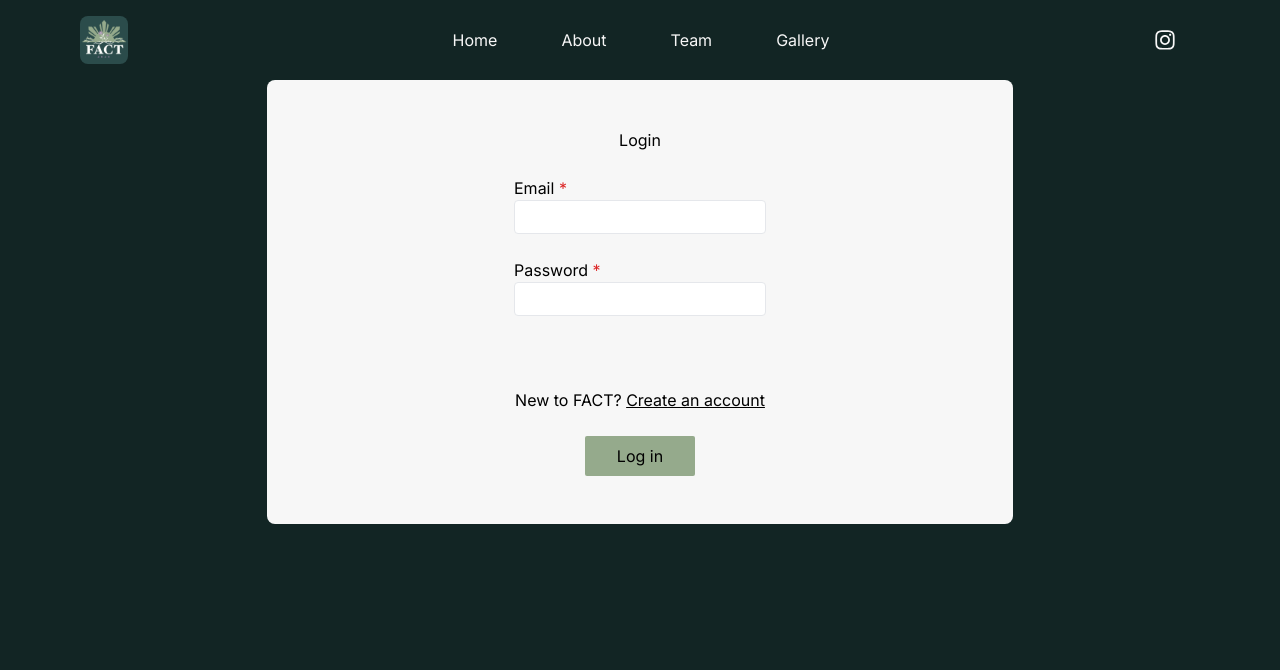
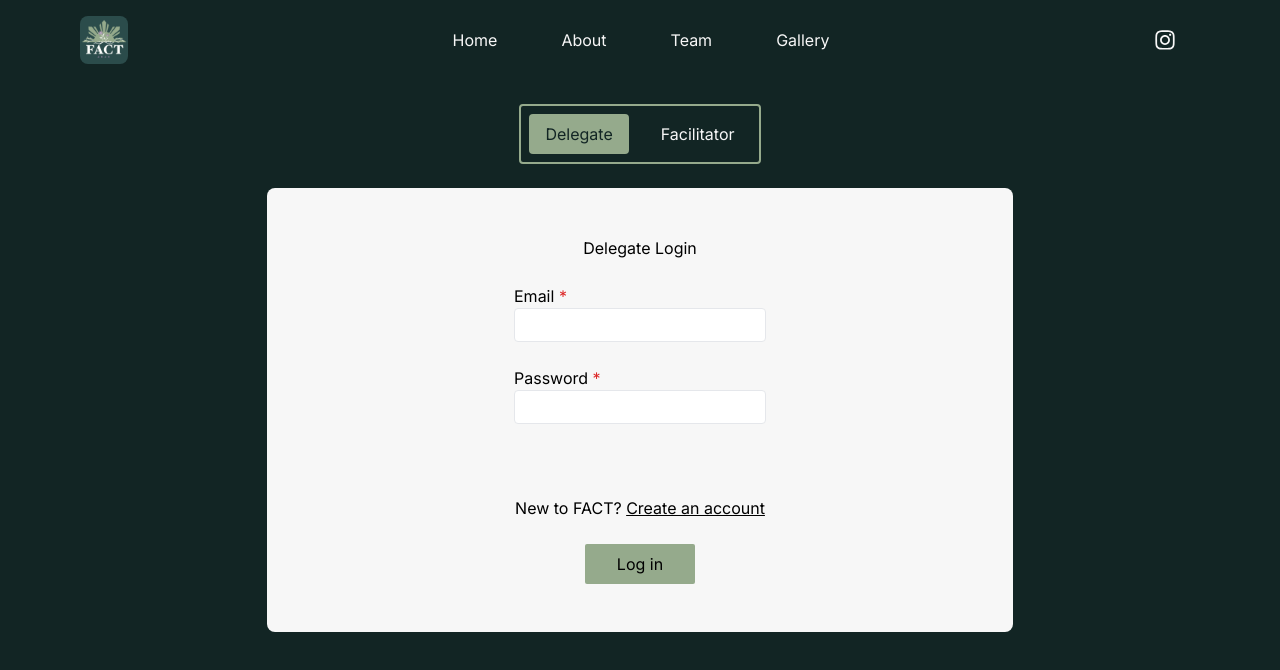
Before and after one commit to filipinx-americans-coming-together/fact-website-frontend, a Next.js app: page /my-fact/login in a window 1280 px wide. Shown: the top 670 px of the page. Built offline with nearby package versions, Linux system fonts and the light colour scheme.

Commit message:
moved facilitator login to my-fact login

```diff
--- a/src/app/facilitators/login/page.tsx
+++ /dev/null
@@ -1,61 +0,0 @@
-"use client";
-
-import FormContainer from "@/components/formatting/FormContainer";
-import Navbar from "@/components/navigation/Navbar";
-import TextInput from "@/components/ui/TextInput";
-import { useLogin } from "@/hooks/api/useLogin";
-import Link from "next/link";
-import { useState } from "react";
-
-export default function FacilitatorLogin() {
-    const [formData, setFormData] = useState<Object>({
-        username: "",
-        password: "",
-    });
-
-    return (
-        <>
-            <Navbar />
-
-            <FormContainer
-                submitText="Log in"
-                formName="loginForm"
-                onSubmit={() => {}}
-                isLoading={false}
-                errorMessage={undefined}
-            >
-                <div className="text-center">Facilitator Login</div>
-                <TextInput
-                    label="Username"
-                    id="username"
-                    setState={setFormData}
-                />
-                <TextInput
-                    label="Password"
-                    id="password"
-                    showCharacters={false}
-                    setState={setFormData}
-                />
-
-                <br />
-                <div className="text-center text-sm">
-                    Logging in for the first time? Make sure to use the
-                    temporary password provided by FACT. If you have can not
-                    find your password or run into problems logging in, please
-                    contact fact.it@psauiuc.org
-                </div>
-            </FormContainer>
-            <br />
-            <div className="text-center">
-                This page is for facilitators only. If you are not a
-                facilitator, please login{" "}
-                <Link
-                    className="underline hover:text-highlight-primary"
-                    href="/my-fact/login"
-                >
-                    here
-                </Link>
-            </div>
-        </>
-    );
-}
--- a/src/app/my-fact/login/page.tsx
+++ b/src/app/my-fact/login/page.tsx
@@ -9,19 +9,58 @@ import { useState } from "react";
 export default function Login() {
     const { login, isPending, error, isSuccess } = useLogin();
 
+    const [isDelegate, setIsDelegate] = useState(true);
+
     const [formData, setFormData] = useState<Object>({
         email: "",
         password: "",
     });
 
     if (isSuccess) {
+        if (isDelegate) {
             window.location.href = "/my-fact/dashboard";
+        } else {
+            window.location.href = "/facilitators/dashboard";
+        }
     }
 
     return (
         <>
             <Navbar />
 
+            <br />
+            {/* toggle log in type */}
+            <div className="mx-auto p-2 border-2 border-highlight-primary rounded w-fit flex gap-4">
+                <button
+                    type="button"
+                    className={
+                        (isDelegate
+                            ? "bg-highlight-primary text-background-primary rounded"
+                            : "") + " py-2 px-4"
+                    }
+                    onClick={(event) => {
+                        event.preventDefault();
+                        setIsDelegate(true);
+                    }}
+                >
+                    Delegate
+                </button>
+                <button
+                    type="button"
+                    className={
+                        (!isDelegate
+                            ? "bg-highlight-primary text-background-primary rounded"
+                            : "") + " py-2 px-4"
+                    }
+                    onClick={(event) => {
+                        event.preventDefault();
+                        setIsDelegate(false);
+                    }}
+                >
+                    Facilitator
+                </button>
+            </div>
+            <br />
             <FormContainer
                 submitText="Log in"
                 formName="loginForm"
@@ -31,7 +70,9 @@ export default function Login() {
                 isLoading={isPending}
                 errorMessage={error?.message}
             >
-                <div className="text-center">Login</div>
+                <div className="text-center">
+                    {isDelegate ? "Delegate " : "Facilitator "}Login
+                </div>
                 <TextInput label="Email" id="email" setState={setFormData} />
                 <TextInput
                     label="Password"
@@ -43,6 +84,8 @@ export default function Login() {
                 <br />
 
                 <div className="text-center">
+                    {isDelegate ? (
+                        <>
                             New to FACT?{" "}
                             <a
                                 href="/my-fact/register"
@@ -50,6 +93,13 @@ export default function Login() {
                             >
                                 Create an account
                             </a>
+                        </>
+                    ) : (
+                        <p>
+                            First time logging in? Check your email for detailed
+                            instructions on how to log in.
+                        </p>
+                    )}
                 </div>
             </FormContainer>
         </>
```
Lines whose indentation alone changed are shown as unchanged.
